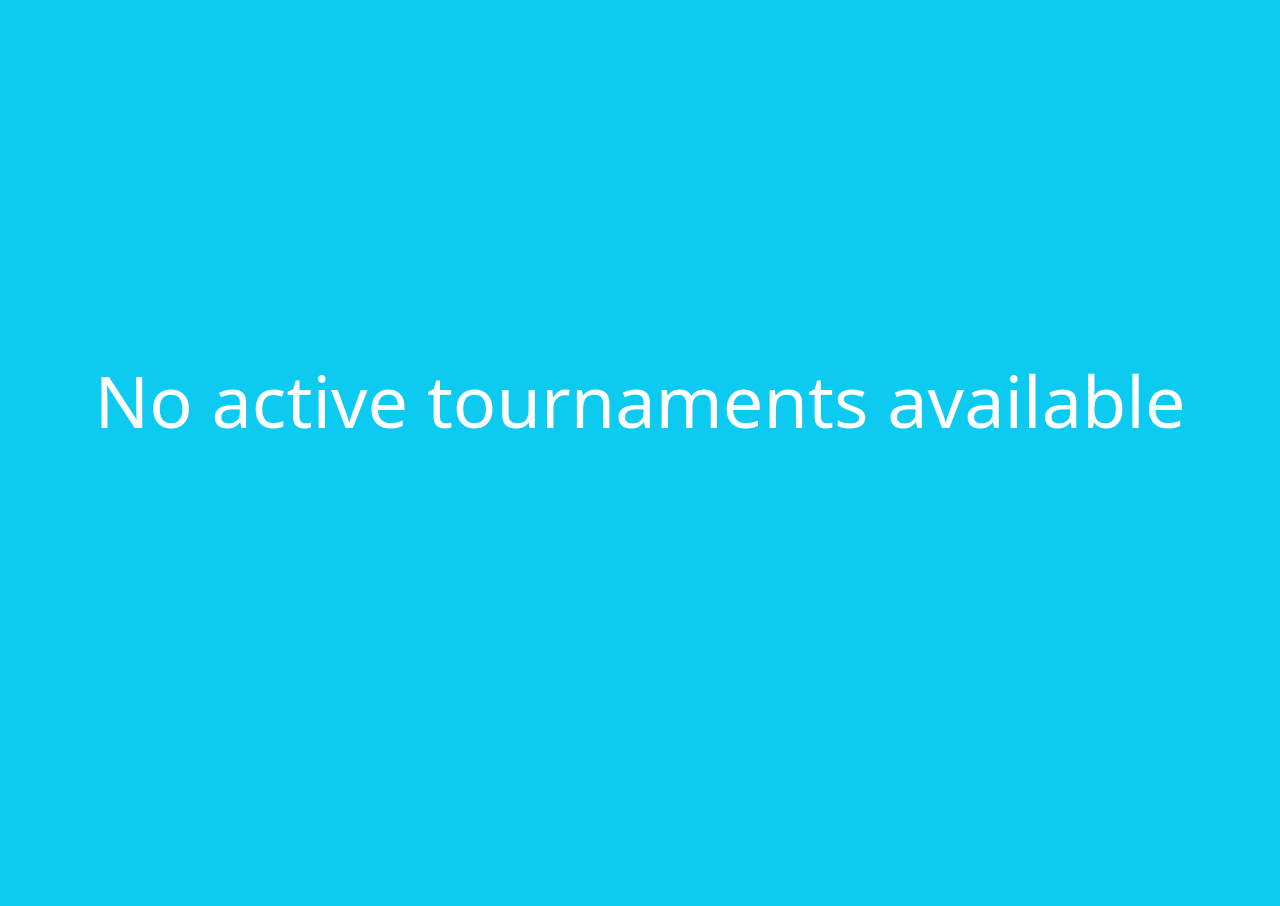
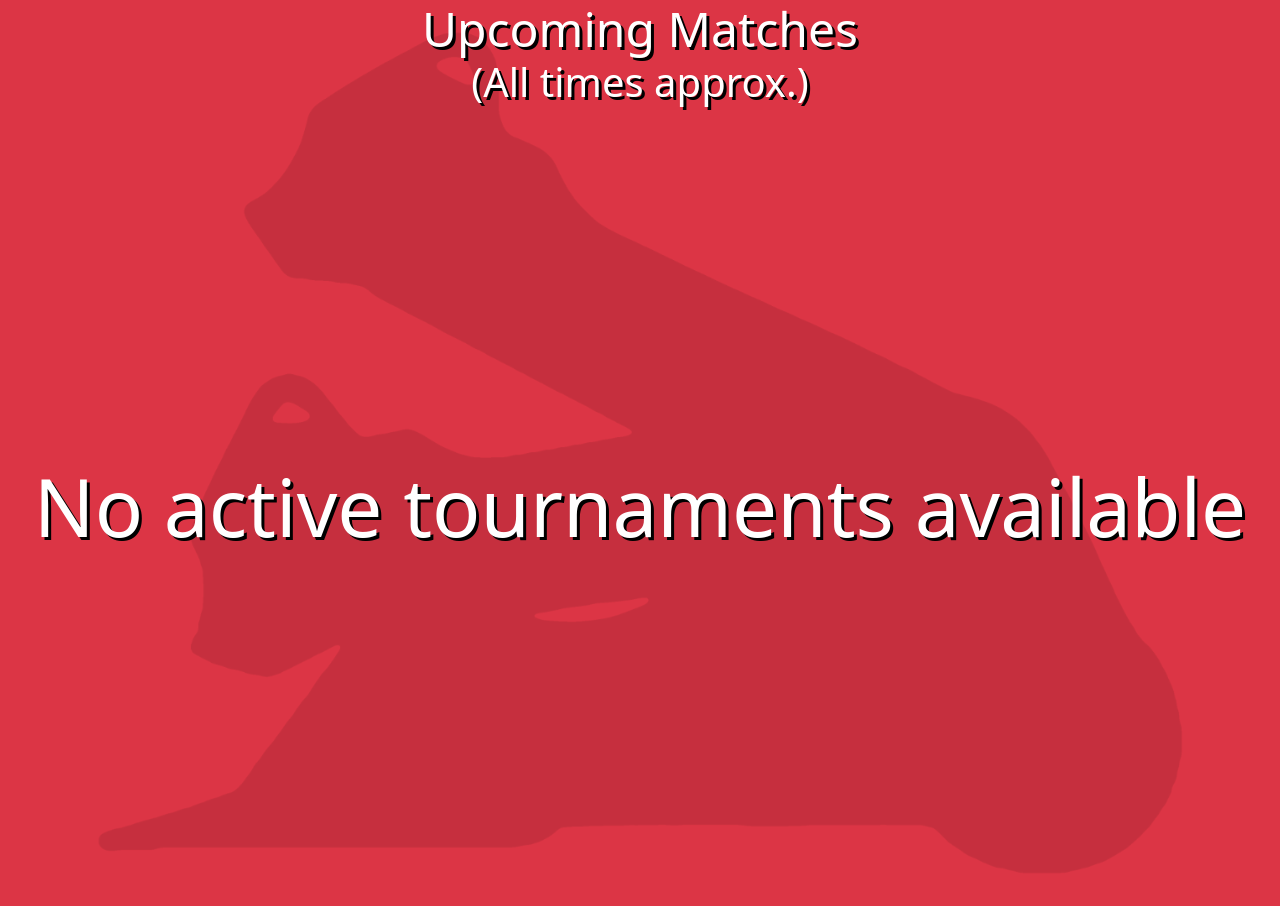
Before and after one commit to jkadin/scar_upcoming_matches, a Django app: page / in a window 1280 px wide. Before the commit the page ends 429 px from the top, so only its background shows below. Run offline with Django 5.2, Linux system fonts and the light colour scheme; data that the repository does not hold is empty; some libraries are stand-ins or nearby versions.

Commit message:
Layout/style updates

```diff
--- a/scar_brackets/fights/templates/fights/htmx_generic.html
+++ b/scar_brackets/fights/templates/fights/htmx_generic.html
@@ -2,7 +2,7 @@
 <html lang="en">
 
 <head>
-    <title>SCAR</title>
+    <title>SCAR Fight Schedule</title>
 </head>
 
 <script src="https://unpkg.com/htmx.org@1.9.4"></script>
--- a/scar_brackets/fights/templates/fights/index.html
+++ b/scar_brackets/fights/templates/fights/index.html
@@ -1,21 +1,38 @@
-<div class="container-fluid bg-info text-white">
+{% load static %}
 
+<style>
+    .scar_logo{
+    background-position: center center;
+    background-image: url({% static 'fights/images/scar_transparent.png' %});
+    background-size: contain;
+    background-repeat: no-repeat;
+    }
 
+    .text_shadow {
+    text-shadow: 3px 3px 0px black;
+}
+
+</style>
+<div hx-get="/fights" hx-trigger="every 30s" hx-swap="innerHTML"></div>
+    <div class="container-fluid bg-danger text-white scar_logo text_shadow">
+        <div class="text-center">
+            <div class="display-5"><strong>Upcoming Matches</strong></div>
+            <div class="display-6">(All times approx.)</div>
+        </div>
         {% include './htmx_generic.html' %}
-    <div class="d-flex justify-content-center align-items-center h-100 display-2 lh-sm px-5" hx-get="/fights"
-        hx-trigger="every 30s" hx-swap="innerHTML">
-
+            <div class="d-flex justify-content-center align-items-center h-100 display-1 lh-sm px-8">
             {% if output_matches %}
-        <ol>
+                <ol class="list-unstyled text-center">
                     {% for match in output_matches %}
 
-            <li><strong>{{match.player1_name}}</strong> vs <strong>{{match.player2_name}}</strong> -
-                {{match.match_start}}
-                ({{match.tournament_name}})</li>
-
+                    <li><strong>{{match.player1_name}}</strong> vs <strong>{{match.player2_name}}</strong><br/>
+                    <p class="display-5">{{match.match_start}} ({{match.tournament_name}})</p></li>
+                    <br>
                     {% endfor %}
                 </ol>
             {% else %}
             <strong>No active tournaments available</strong>
             {% endif %}
             </div>
+    </div>
+</div>
--- a/scar_brackets/fights/urls.py
+++ b/scar_brackets/fights/urls.py
@@ -1,7 +1,10 @@
 from django.urls import path
+from django.conf import settings
+from django.conf.urls.static import static
 
 from . import views
 
 urlpatterns = [
     path("", views.index, name="index"),
-]
+
+] + static(settings.STATIC_URL, document_root=settings.STATIC_ROOT)
--- a/scar_brackets/fights/views.py
+++ b/scar_brackets/fights/views.py
@@ -40,7 +40,7 @@ def interleave_matches(tournaments):
 def output(tournaments, ordered_matches):
     match_start = datetime.now() + NEXT_MATCH_START
     output_match = []
-    for i, match in enumerate(ordered_matches[:6]):
+    for i, match in enumerate(ordered_matches[:4]):
         output_match.append(
             {
                 "index": i + 1,
--- a/scar_brackets/scar_brackets/asgi.py
+++ b/scar_brackets/scar_brackets/asgi.py
@@ -1,5 +1,5 @@
 """
-ASGI config for mysite project.
+ASGI config for scar_brackets project.
 
 It exposes the ASGI callable as a module-level variable named ``application``.
 
--- a/scar_brackets/scar_brackets/settings.py
+++ b/scar_brackets/scar_brackets/settings.py
@@ -1,5 +1,5 @@
 """
-Django settings for mysite project.
+Django settings for scar_brackets project.
 
 Generated by 'django-admin startproject' using Django 5.0.4.
 
--- a/scar_brackets/scar_brackets/wsgi.py
+++ b/scar_brackets/scar_brackets/wsgi.py
@@ -1,5 +1,5 @@
 """
-WSGI config for mysite project.
+WSGI config for scar_brackets project.
 
 It exposes the WSGI callable as a module-level variable named ``application``.
 
@@ -11,6 +11,6 @@ import os
 
 from django.core.wsgi import get_wsgi_application
 
-os.environ.setdefault("DJANGO_SETTINGS_MODULE", "scar_bracket.settings")
+os.environ.setdefault("DJANGO_SETTINGS_MODULE", "scar_brackets.settings")
 
 application = get_wsgi_application()
```
Also changed, not shown: scar_brackets/fights/templates/fights/database_updated.html (deleted, +0 -7 lines), scar_brackets/fights/static/fights/images/scar.png (added), scar_brackets/fights/static/fights/images/scar_transparent.png (added), 1 other file. Lines whose indentation alone changed are shown as unchanged.
